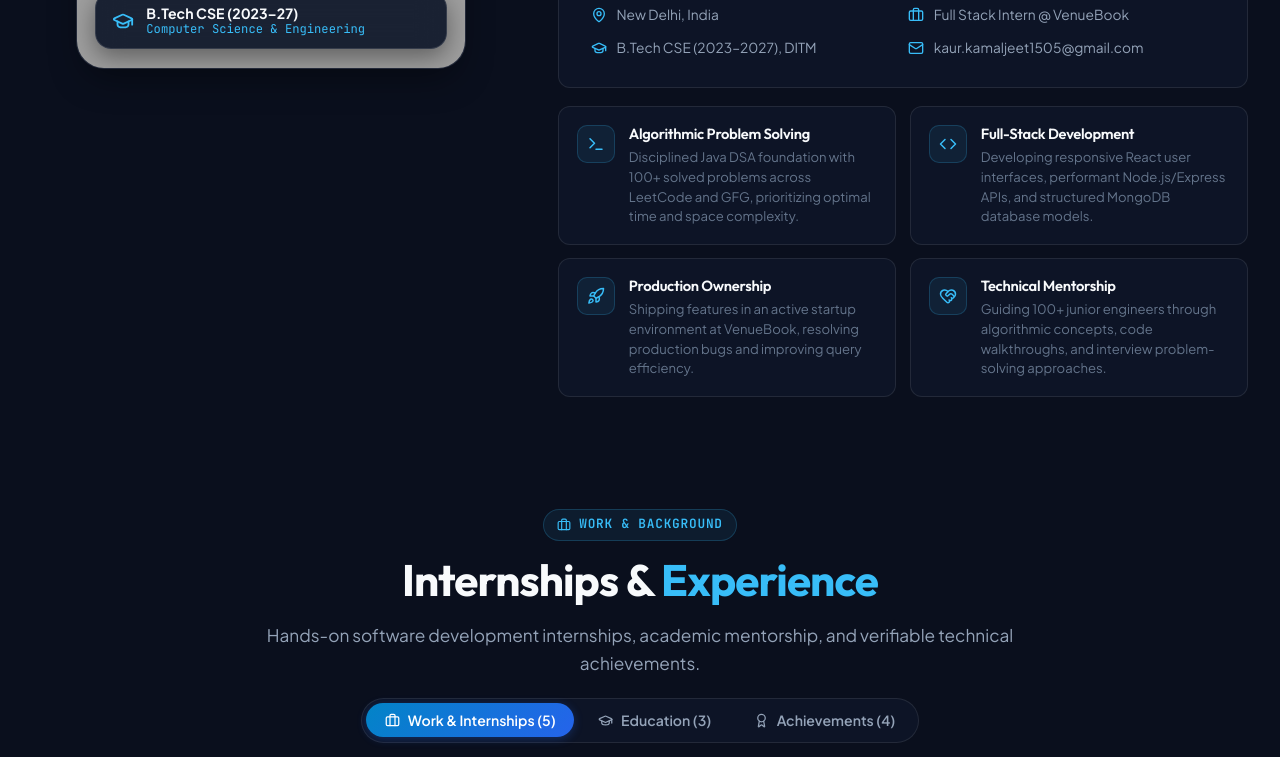
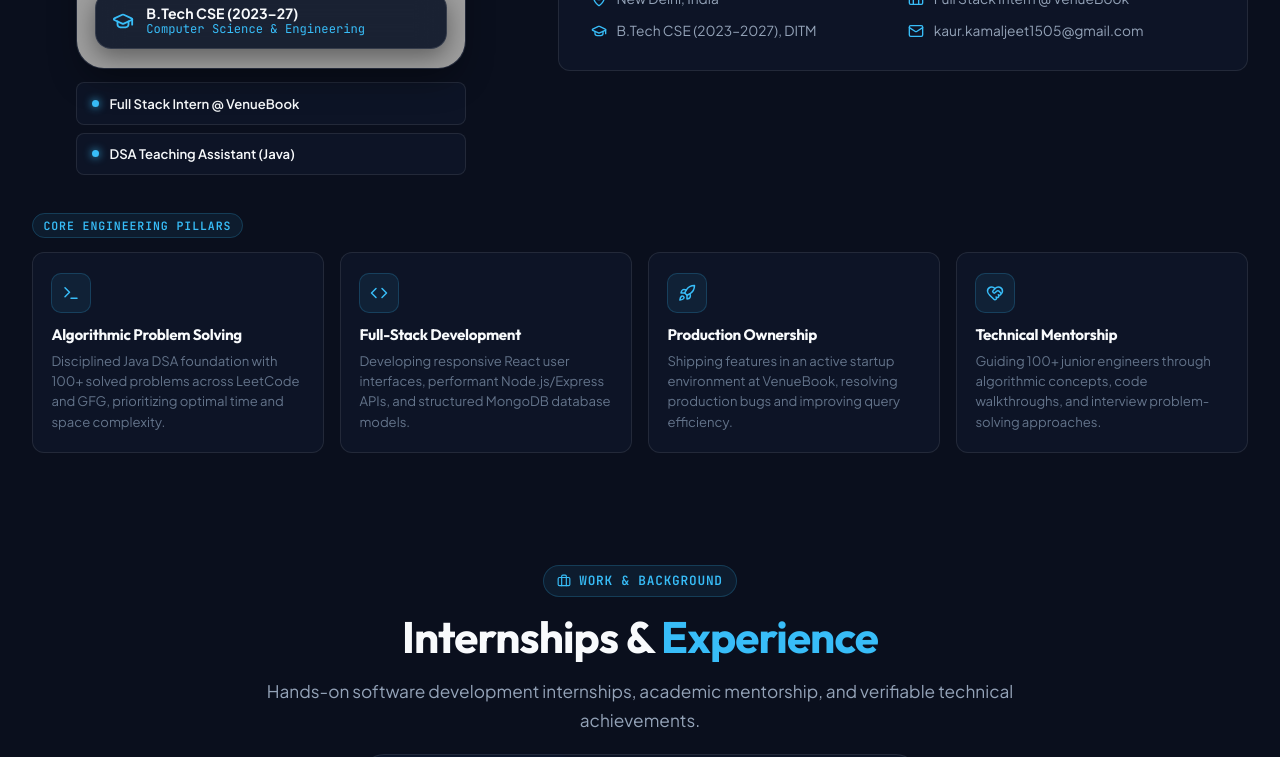
Before and after one commit to KK15082005/Portfolio-KamaljeetKaur, a React (Vite) app: page / in a window 1280 px wide. Shown: the part 1540-2297 px from the top of the page. Built offline with nearby package versions, Linux system fonts and the light colour scheme; grey boxes are pictures that could not be loaded.

Commit message:
fix(about): rebalance layout to full-width pillars and eliminate empty void on desktop

```diff
--- a/src/App.css
+++ b/src/App.css
@@ -845,12 +845,52 @@
   line-height: 1.2;
 }
 
+.about-visual-highlights {
+  display: flex;
+  flex-direction: column;
+  gap: 0.5rem;
+  margin-top: 0.85rem;
+  max-width: 390px;
+  margin-left: auto;
+  margin-right: auto;
+}
+
+.visual-highlight-chip {
+  display: flex;
+  align-items: center;
+  gap: 0.65rem;
+  padding: 0.6rem 0.95rem;
+  background: var(--bg-card);
+  border: 1px solid var(--border-subtle);
+  border-radius: var(--radius-sm);
+  font-size: 0.82rem;
+  font-weight: 600;
+  color: var(--text-primary);
+  transition: var(--transition-smooth);
+}
+
+.visual-highlight-chip:hover {
+  border-color: rgba(56, 189, 248, 0.35);
+  background: var(--bg-card-hover);
+}
+
+.highlight-dot {
+  width: 7px;
+  height: 7px;
+  border-radius: 50%;
+  background: var(--accent-cyan);
+  box-shadow: 0 0 8px var(--accent-cyan);
+  flex-shrink: 0;
+}
+
 .bio-card {
   padding: 1.75rem 2rem;
-  margin-bottom: 1.15rem;
   background: var(--bg-card);
   border: 1px solid var(--border-subtle);
   border-radius: var(--radius-md);
+  height: 100%;
+  display: flex;
+  flex-direction: column;
 }
 
 @media (max-width: 640px) {
@@ -881,8 +921,8 @@
   display: grid;
   grid-template-columns: 1fr;
   gap: 0.65rem;
-  margin-top: 1.15rem;
-  padding-top: 1.15rem;
+  margin-top: auto;
+  padding-top: 1.25rem;
   border-top: 1px solid var(--border-subtle);
 }
 
@@ -901,10 +941,32 @@
   word-break: break-word;
 }
 
+/* Full-Width Engineering Pillars */
+.about-principles-section {
+  margin-top: 2.25rem;
+  width: 100%;
+}
+
+.principles-section-header {
+  margin-bottom: 1rem;
+}
+
+.principles-tag {
+  font-size: 0.72rem;
+  font-family: var(--font-mono);
+  font-weight: 700;
+  letter-spacing: 0.08em;
+  color: var(--accent-cyan);
+  background: rgba(56, 189, 248, 0.08);
+  border: 1px solid rgba(56, 189, 248, 0.2);
+  padding: 0.25rem 0.65rem;
+  border-radius: var(--radius-full);
+}
+
 .principles-grid {
   display: grid;
   grid-template-columns: 1fr;
-  gap: 0.85rem;
+  gap: 1rem;
 }
 
 @media (min-width: 600px) {
@@ -913,15 +975,23 @@
   }
 }
 
+@media (min-width: 1024px) {
+  .principles-grid {
+    grid-template-columns: repeat(4, 1fr);
+  }
+}
+
 .principle-card {
-  padding: 1.1rem 1.15rem;
-  display: flex;
-  gap: 0.85rem;
+  padding: 1.25rem 1.15rem;
+  display: flex;
+  flex-direction: column;
+  gap: 0.75rem;
   align-items: flex-start;
   background: var(--bg-card);
   border: 1px solid var(--border-subtle);
   border-radius: var(--radius-md);
   transition: var(--transition-smooth);
+  height: 100%;
 }
 
 .principle-card:hover {
@@ -931,8 +1001,8 @@
 }
 
 .principle-icon-box {
-  width: 38px;
-  height: 38px;
+  width: 40px;
+  height: 40px;
   border-radius: 10px;
   background: rgba(56, 189, 248, 0.08);
   border: 1px solid rgba(56, 189, 248, 0.2);
@@ -944,17 +1014,17 @@
 }
 
 .principle-title {
-  font-size: 0.92rem;
-  font-weight: 600;
+  font-size: 0.95rem;
+  font-weight: 700;
   color: var(--text-primary);
-  margin-bottom: 0.25rem;
-  line-height: 1.25;
+  margin-bottom: 0.35rem;
+  line-height: 1.3;
 }
 
 .principle-desc {
   font-size: 0.82rem;
   color: var(--text-muted);
-  line-height: 1.5;
+  line-height: 1.55;
 }
 
 /* =====================================================================
--- a/src/components/About.jsx
+++ b/src/components/About.jsx
@@ -53,9 +53,10 @@ export default function About() {
           </p>
         </div>
 
+        {/* TOP ROW: Balanced Two-Column Intro (Photo & Bio) */}
         <div className="about-grid">
 
-          {/* Left Column: Image with Clean Modern Frame */}
+          {/* Left Column: Image & Highlights */}
           <div className="about-visual">
             <div className="about-frame">
               <img
@@ -73,9 +74,21 @@ export default function About() {
                 </div>
               </div>
             </div>
+
+            {/* Quick credentials strip under photo */}
+            <div className="about-visual-highlights">
+              <div className="visual-highlight-chip">
+                <span className="highlight-dot"></span>
+                <span>Full Stack Intern @ VenueBook</span>
+              </div>
+              <div className="visual-highlight-chip">
+                <span className="highlight-dot"></span>
+                <span>DSA Teaching Assistant (Java)</span>
+              </div>
+            </div>
           </div>
 
-          {/* Right Column: Bio Narrative & Principles */}
+          {/* Right Column: Bio Narrative & Quick Info */}
           <div className="about-content">
             <div className="bio-card glass-card">
               <h3 className="bio-title">Hello, I'm Kamaljeet Kaur</h3>
@@ -109,17 +122,25 @@ export default function About() {
                 </div>
               </div>
             </div>
+          </div>
 
-            {/* Principles Cards */}
+        </div>
+
+        {/* BOTTOM ROW: Full-Width 4-Pillar Grid */}
+        <div className="about-principles-section">
+          <div className="principles-section-header">
+            <span className="principles-tag">CORE ENGINEERING PILLARS</span>
+          </div>
+
           <div className="principles-grid">
             {principles.map((p, idx) => {
               const Icon = p.icon;
               return (
-                  <div key={idx} className="principle-card">
+                <div key={idx} className="principle-card glass-card">
                   <div className="principle-icon-box">
                     <Icon size={18} />
                   </div>
-                    <div>
+                  <div className="principle-content">
                     <h4 className="principle-title">{p.title}</h4>
                     <p className="principle-desc">{p.desc}</p>
                   </div>
@@ -127,9 +148,6 @@ export default function About() {
               );
             })}
           </div>
-
-          </div>
-
         </div>
 
       </div>
--- a/src/data/portfolioData.js
+++ b/src/data/portfolioData.js
@@ -401,5 +401,19 @@ export const initialProjectsData = [
       "Interactive audio-visual greeting triggers responsive to user cursor movement."
     ],
     tech: ["CSS3 Keyframes", "3D Transforms", "JavaScript", "Netlify"]
-  }
+  },
+  {
+    id: "kanban-board",
+    title: "Kanban Board",
+    category: "Full-Stack",
+    tagline: "Built a responsive Kanban board with drag-and-drop functionality to move tasks between columns and manage workflows efficiently.",
+    period: "Aug 2026",
+    featured: true,
+    image: "/KB.png",
+    demoUrl: "https://fancy-tiramisu-85ef54.netlify.app/",
+    githubUrl: "https://github.com/KK15082005/KanabanBoard",
+    metrics: "",
+    description: "Developed a responsive Kanban board with drag-and-drop functionality to move tasks between columns. Built an intuitive interface for task organization, status tracking, and efficient workflow management.",
+    tech: ["React.js", "JavaScript", "HTML5", "CSS3"]
+  },
 ];
```
Lines whose indentation alone changed are shown as unchanged.
